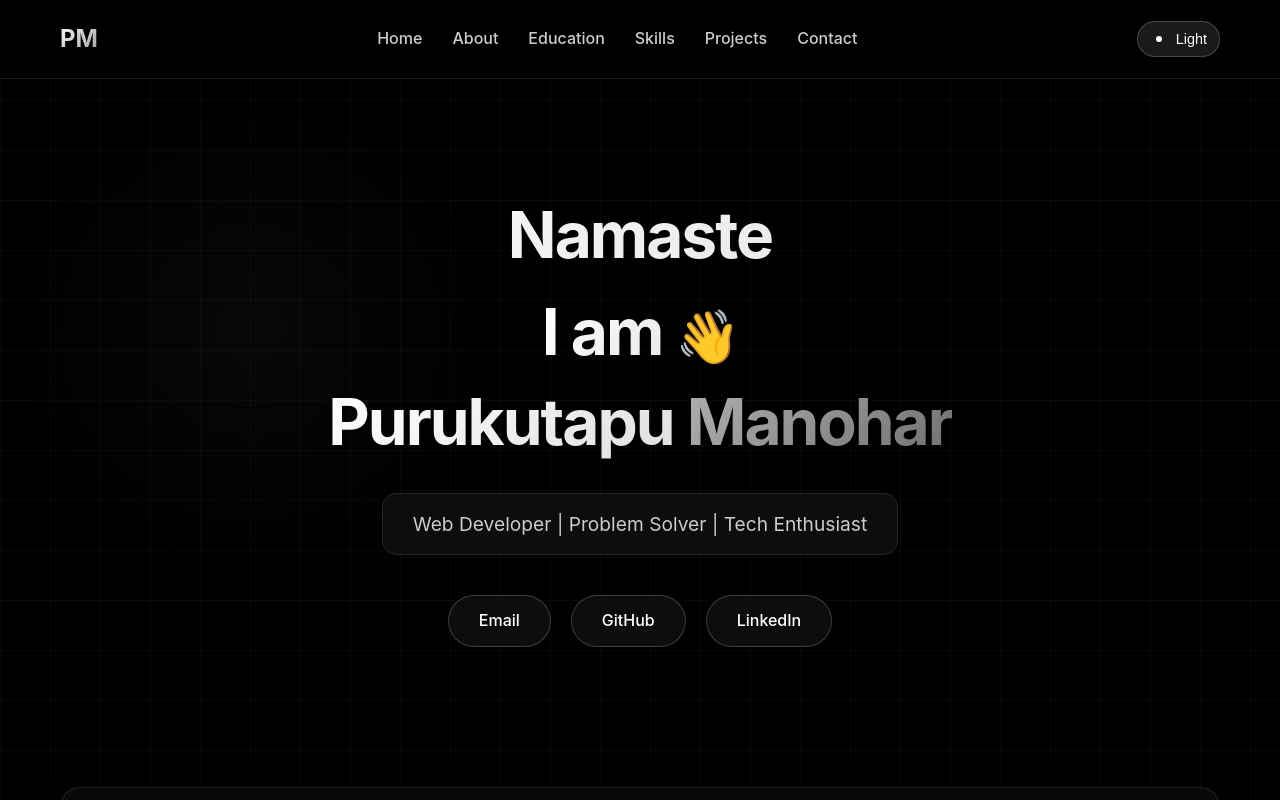
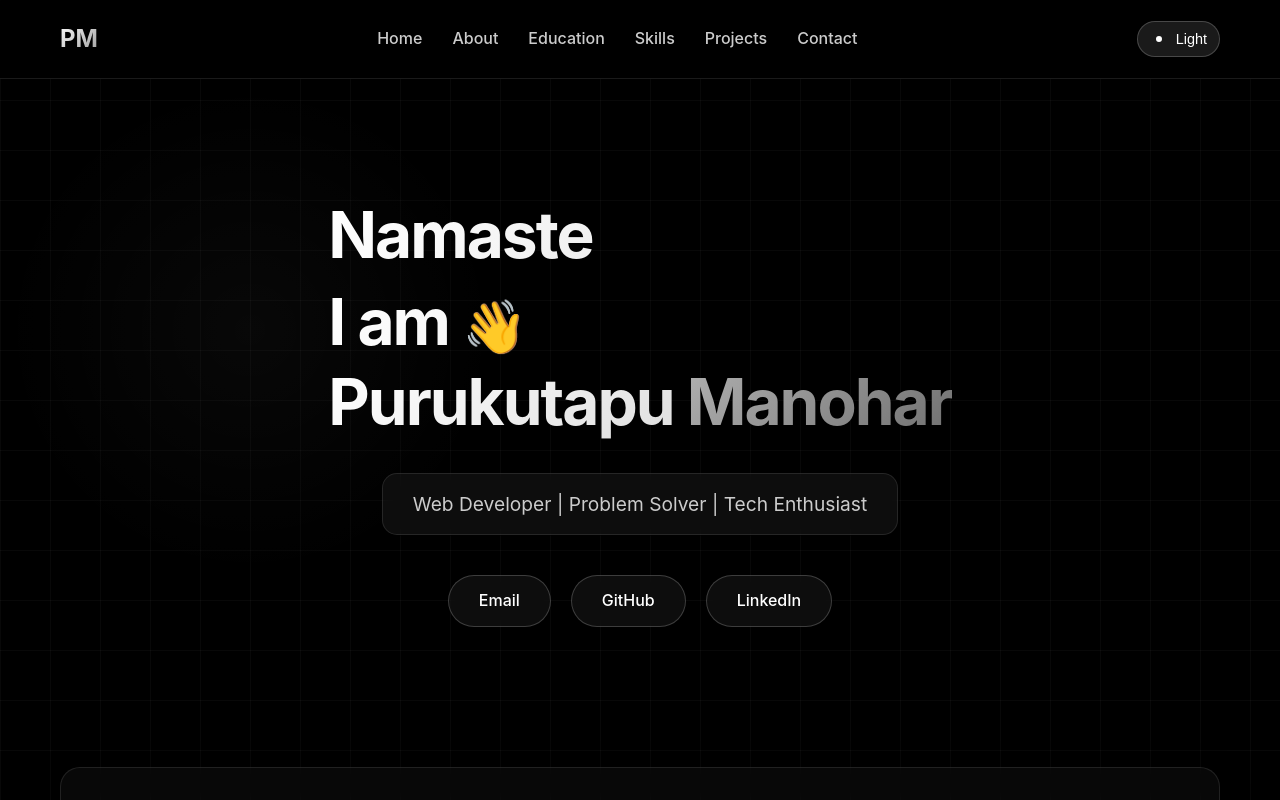
Before and after one commit to Manoharreddi2/New-Portfolio, a React (Vite) app: page / in a window 1280 px wide. Built offline with nearby package versions, Linux system fonts and the light colour scheme.

Commit message:
Align greetings, 'I am', and Name to left edge of centered block

```diff
--- a/src/components/Hero.jsx
+++ b/src/components/Hero.jsx
@@ -21,8 +21,9 @@ const Hero = () => {
     return (
         <header id="home" className="section-animate">
             <h1 className="hero-title">
+                <div style={{ display: 'flex', flexDirection: 'column', alignItems: 'flex-start', width: 'fit-content', margin: '0 auto' }}>
                     {/* Sliding Reveal Container */}
-                <div style={{ position: 'relative', height: '1.2em', width: '100%', overflow: 'hidden', display: 'flex', justifyContent: 'center' }}>
+                    <div style={{ position: 'relative', height: '1.2em', width: '100%', overflow: 'hidden', display: 'flex', justifyContent: 'flex-start' }}>
                         {greetings.map((greet, i) => {
                             // Determine state: current, previous, next (or just hidden)
                             let positionClass = 'slide-hidden';
@@ -41,6 +42,7 @@ const Hero = () => {
                                         top: 0,
                                         left: 0,
                                         right: 0,
+                                        textAlign: 'left',
                                         transition: 'transform 1.2s cubic-bezier(0.68, -0.55, 0.27, 1.55), opacity 1.2s ease', // Slower transition (1.2s)
                                         zIndex: i === index ? 2 : 1
                                     }}
@@ -50,8 +52,9 @@ const Hero = () => {
                             );
                         })}
                     </div>
-                <span className="d-block name-first" style={{ marginTop: '10px' }}>I am <span className="wave-emoji">👋</span></span>
-                <span className="d-block"><span className="name-first">Purukutapu</span> <span className="name-last">Manohar</span></span>
+                    <span className="d-block name-first" style={{ marginTop: '10px', textAlign: 'left', width: '100%' }}>I am <span className="wave-emoji">👋</span></span>
+                    <span className="d-block" style={{ textAlign: 'left', width: '100%' }}><span className="name-first">Purukutapu</span> <span className="name-last">Manohar</span></span>
+                </div>
             </h1>
             <div className="glassy-text">Web Developer | Problem Solver | Tech Enthusiast</div>
             <div className="contact-links">
```
Lines whose indentation alone changed are shown as unchanged.
